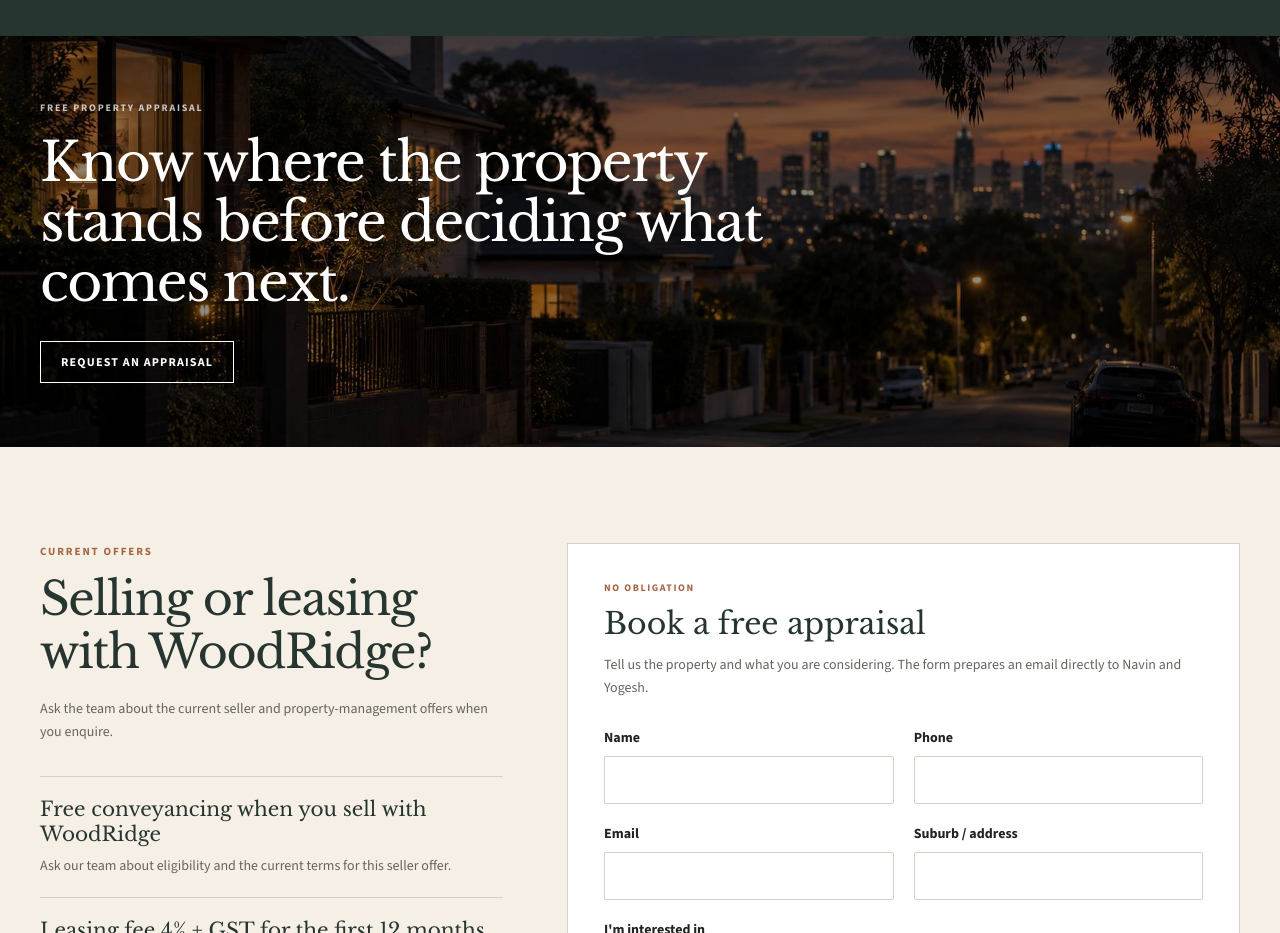
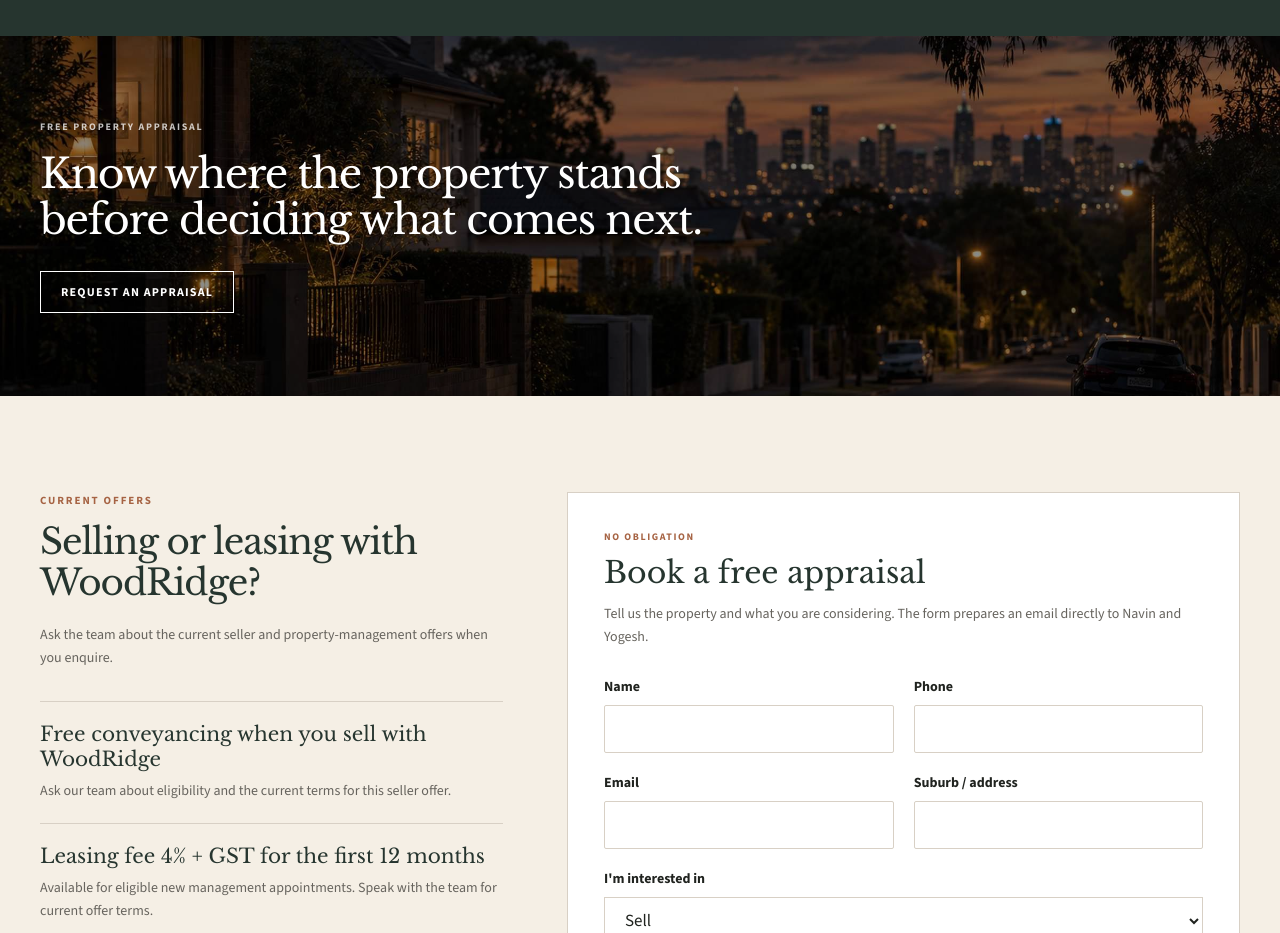
Before and after one commit to tayyabheree/Estate-website, a Next.js app: page / in a window 1280 px wide. Shown: the part 4080-5013 px from the top of the page. Built offline with nearby package versions, Linux system fonts and the light colour scheme.

Commit message:
Refine appraisal typography hierarchy

```diff
--- a/components/sections/OffersAppraisal.tsx
+++ b/components/sections/OffersAppraisal.tsx
@@ -77,7 +77,7 @@
               <p className="text-[10px] font-bold uppercase tracking-[.18em] text-white/75">
                 Free property appraisal
               </p>
-              <h2 className="mt-4 font-serif text-[clamp(2rem,4.2vw,3.8rem)] leading-[1.12] tracking-[-.03em]">
+              <h2 className="mt-4 font-serif text-[clamp(1.9rem,3.2vw,3rem)] leading-[1.12] tracking-[-.03em]">
                 Know where the property stands before deciding what comes next.
               </h2>
               <a
@@ -95,7 +95,7 @@
         <div className="container grid gap-12 lg:grid-cols-12 lg:gap-16">
           <Reveal className="lg:col-span-5">
             <p className="section-label">Current offers</p>
-            <h2 className="font-serif text-[clamp(2rem,3.6vw,3.2rem)] leading-[1.14] tracking-[-.03em] text-navy">
+            <h2 className="font-serif text-[clamp(1.85rem,2.8vw,2.6rem)] leading-[1.14] tracking-[-.03em] text-navy">
               Selling or leasing with WoodRidge?
             </h2>
             <p className="mt-5 text-sm leading-relaxed text-muted">
```
